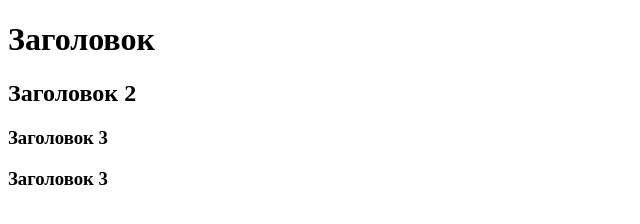
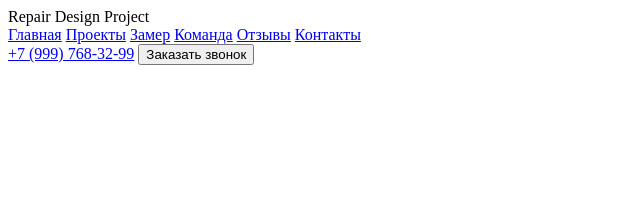
Before and after one commit to applejack1998/repair-design, a website: page index.html in a window 1280 px wide. Shown: the whole page, without its empty margins (0-640 px from the left). Drawn offline with Linux system fonts and the light colour scheme.

Commit message:
feat:added header into index.html

```diff
--- a/index.html
+++ b/index.html
@@ -6,9 +6,28 @@
   <title>Document</title>
 </head>
 <body>
-  <h1> Заголовок </h1>
-  <h2> Заголовок 2 </h2>
-  <h3> Заголовок 3</h3>
-  <h3> Заголовок 3</h3>
+<header>
+  <div class="container">
+    <div class="menu">
+      <div class="logo menu__logo">Repair Design Project</div>
+      <nav class="nav nav-menu">
+        <a href="#" class="nav__item">Главная</a>
+        <a href="#" class="nav__item">Проекты</a>
+        <a href="#" class="nav__item">Замер</a>
+        <a href="#" class="nav__item">Команда</a>
+        <a href="#" class="nav__item">Отзывы</a>
+        <a href="#" class="nav__item">Контакты</a>
+      </nav>
+      <div class="contacts menu__contacts">
+        <a href="tel:+79997683299" class="phone contacts__phone">+7 (999) 768-32-99</a>
+        <button class="button contacts__button button--primary">Заказать звонок</button>
+      </div>
+      <!-- /.contacts contacts-menu -->
+    </div>
+    <!-- /.menu -->
+  </div>
+  <!-- /.container -->
+</header>
+
 </body>
 </html>
```
